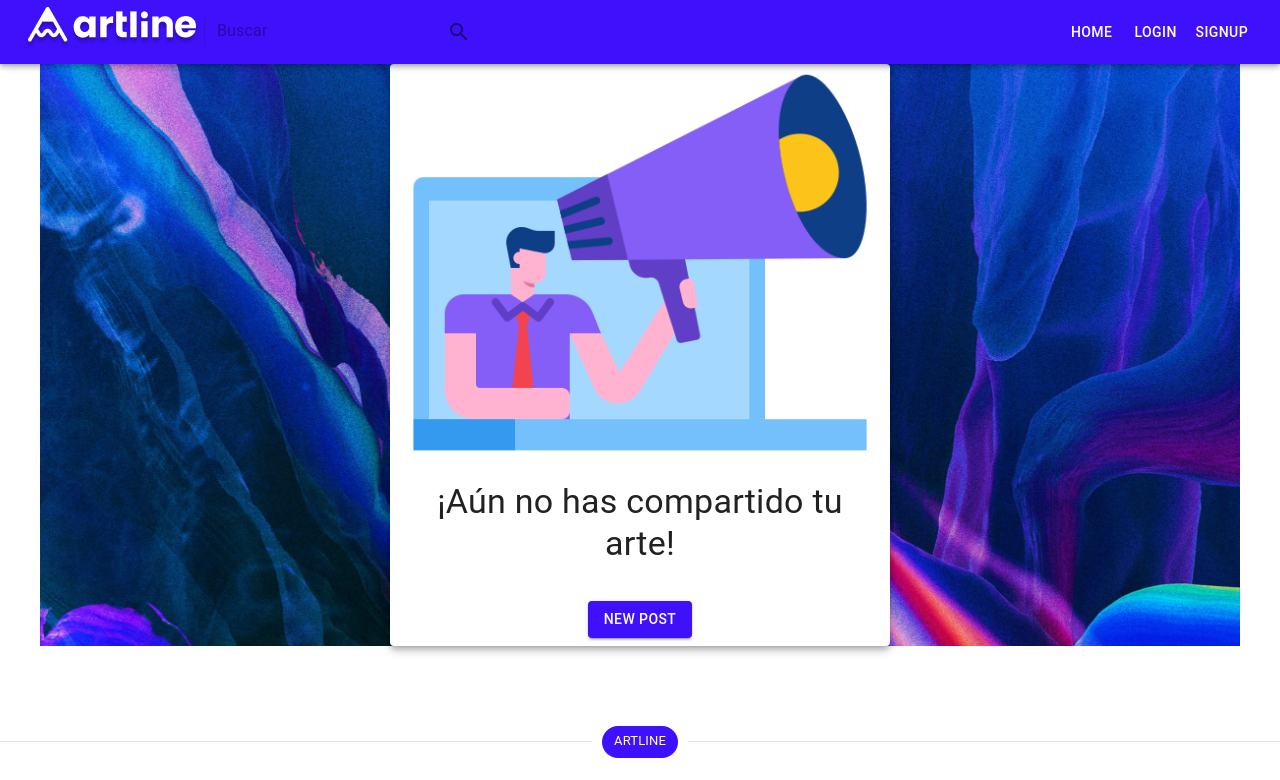
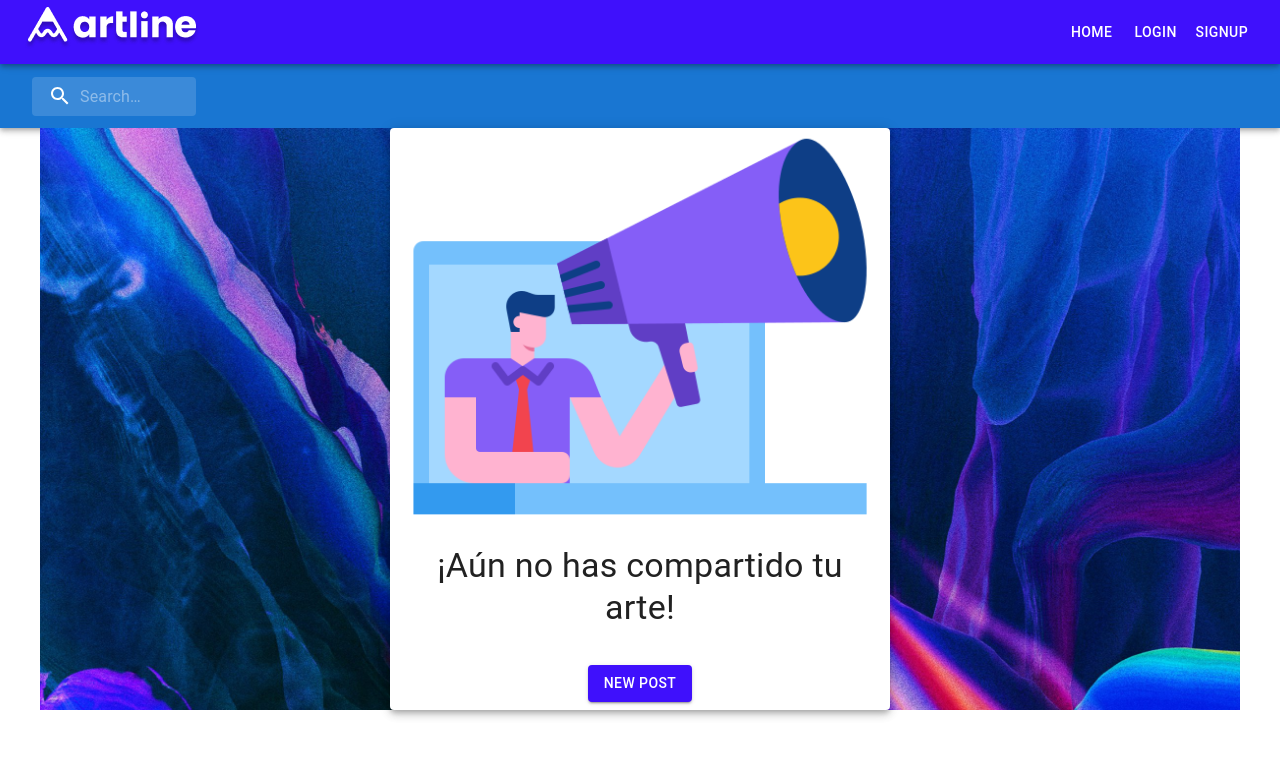
Before and after one commit to miuclara91/artline-react, a React (Create React App) app: page /discover in a window 1280 px wide. Shown: the top 780 px of the page. Built offline with nearby package versions, Linux system fonts and the light colour scheme.

Commit message:
Descubrir amigosdone

```diff
--- a/src/components/App.js
+++ b/src/components/App.js
@@ -3,7 +3,7 @@ import { BrowserRouter as Router, Switch, Route } from "react-router-dom";
 
 import { useLocalStorage } from "../helpers/useLocalStorage";
 import Header from "./Header";
-import Help from "../pages/Help";
+import Buscar from "../pages/Buscar";
 import DiscoverPage from "../pages/DiscoverPage";
 import Footer from './Footer';
 import HomePage from "../pages/HomePage";
@@ -28,19 +28,20 @@ function App() {
     <Router>
       <Switch>
         <Route path="/login">
-          <Help user={user} isLogged={isLogged} LogOut={handleLogOut} />
+          <Header user={user} isLogged={isLogged} LogOut={handleLogOut} />
           <Login user={user} setUser={setUser} isLogged={isLogged} setIsLogged={setIsLogged} />
         </Route>
         <Route path="/Signup">
-          <Help isLogged={isLogged} LogOut={handleLogOut} />
+          <Header isLogged={isLogged} LogOut={handleLogOut} />
           <Signup isLogged={isLogged} setIsLogged={setIsLogged} />
         </Route>
         <Route path="/discover">
-          <Help user={user} isLogged={isLogged} LogOut={handleLogOut} />
+          <Header user={user} isLogged={isLogged} LogOut={handleLogOut} />
+          <Buscar />
           <DiscoverPage user={user} isLogged={isLogged} setIsLogged={setIsLogged} token={user !== "" ? user[1].token : ""} />
         </Route>
         <Route path="/profile">
-          <Help user={user} isLogged={isLogged} LogOut={handleLogOut} />
+          <Header user={user} isLogged={isLogged} LogOut={handleLogOut} />
           {isLogged ?
             <PerfilPage isLogged={isLogged} user={user} token={user !== "" ? user[1].token : ""} />
             :
@@ -48,7 +49,7 @@ function App() {
           }
         </Route>
         <Route exact path="/post">
-          <Help user={user} isLogged={isLogged} LogOut={handleLogOut} />
+          <Header user={user} isLogged={isLogged} LogOut={handleLogOut} />
           {isLogged ?
             <PostPage isLogged={isLogged} user={user} token={user !== "" ? user[1].token : ""} />
             :
@@ -56,11 +57,12 @@ function App() {
           }
         </Route>
         <Route path="/post/detalle/:id">
-          <Help user={user} isLogged={isLogged} LogOut={handleLogOut} />
+          <Header user={user} isLogged={isLogged} LogOut={handleLogOut} />
           <PostDetalle />
         </Route>
         <Route path="/" exact>
-          <Help user={user} isLogged={isLogged} LogOut={handleLogOut} />
+          <Header user={user} isLogged={isLogged} LogOut={handleLogOut} />
+
           <HomePage isLogged={isLogged} user={user} token={user !== "" ? user[1].token : ""} />
         </Route>
         <Route component={Notfound} />
--- a/src/components/Header.jsx
+++ b/src/components/Header.jsx
@@ -1,48 +1,74 @@
 import React, { useEffect, useState } from "react";
 import { NavLink as Pages } from "react-router-dom";
 import { useHistory, useLocation } from "react-router";
-import { useLocalStorage } from "../helpers/useLocalStorage";
 //Components Material UI
-import { Box, AppBar, Toolbar, Button, IconButton, Menu, Badge, MenuItem, Tooltip, Fade, InputBase, Divider } from "@mui/material";
+import { Box, AppBar, Toolbar, Button, IconButton, Menu, Badge, MenuItem, Tooltip, Fade, InputBase, Divider, Avatar, Zoom, Fab, useScrollTrigger, CssBaseline } from "@mui/material";
 //Icons
-import { Menu as MenuIcon, AccountCircle, Mail as MailIcon, Search as SearchIcon, Notifications as NotificationsIcon, MoreVert as MoreIcon } from "@mui/icons-material";
+import { KeyboardArrowUp as KeyboardArrowUpIcon, Menu as MenuIcon, AccountCircle, Mail as MailIcon, Search as SearchIcon, Notifications as NotificationsIcon, MoreVert as MoreIcon } from "@mui/icons-material";
 // Assets
 import Logo from "../assets/logo.png";
 //Style
 import { ThemeProvider } from "@mui/material/styles";
 import Tema from "../helpers/Tema";
 import "../css/header.scss";
+import PropTypes from 'prop-types';
 
-function Header(props) {
-  const { isLogged, LogOut } = props;
-  const [user] = useLocalStorage("user");
+function ScrollTop(props) {
+
+
+  const { children, window } = props;
+  const trigger = useScrollTrigger({
+    target: window ? window() : undefined,
+    disableHysteresis: true,
+    threshold: 100,
+  });
+
+  const handleClick = (event) => {
+    const anchor = (event.target.ownerDocument || document).querySelector(
+      '#back-to-top-anchor',
+    );
+
+    if (anchor) {
+      anchor.scrollIntoView({
+        behavior: 'smooth',
+        block: 'center',
+      });
+    }
+  };
+
+  return (
+    <Zoom in={trigger}>
+      <Box
+        onClick={handleClick}
+        role="presentation"
+        sx={{ position: 'fixed', bottom: 16, right: 16 }}
+      >
+        {children}
+      </Box>
+    </Zoom>
+  );
+}
+
+ScrollTop.propTypes = {
+  children: PropTypes.element.isRequired,
+  window: PropTypes.func,
+};
+
+export default function Header(props) {
+  const { user, isLogged, LogOut } = props;
   const URLBase = 'https://artline-team10.herokuapp.com/artline/publicaciones';
   const [totalPost, setTotalPost] = useState(0);
+
   const [anchorEl, setAnchorEl] = useState(null);
   const [mobileMoreAnchorEl, setMobileMoreAnchorEl] = useState(null);
 
   const isMenuOpen = Boolean(anchorEl);
   const isMobileMenuOpen = Boolean(mobileMoreAnchorEl);
+
   let history = useHistory();
   let location = useLocation();
   let { from } = location.state || { from: { pathname: "/login" } };
-  /*
-    useEffect(() => {
-      obtenerDatos();
-      // return () => {
-      //   setTotalPost(0); // This worked for me
-      // };
-    }, [totalPost]);
 
-    const obtenerDatos = async () => {
-      if (isLogged) {
-        const data = await fetch(`${URLBase}/totalpostBYusuario/${user.id}`);
-        const totalpost = await data.json();
-        console.log(totalpost);
-        //setTotalPost(totalpost);
-      }
-    };
-  */
   const handleProfileMenuOpen = (event) => {
     setAnchorEl(event.currentTarget);
   };
@@ -67,6 +93,29 @@ function Header(props) {
     setMobileMoreAnchorEl(event.currentTarget);
   };
 
+  useEffect(() => {
+    if (isLogged)
+      obtenerDatos();
+    // return () => {
+    //     cleanup
+    // };
+  }, []);
+
+  const obtenerDatos = async () => {//Obtiene de la base de datos la información del usuario
+    const opciones = {
+      method: 'GET',
+      headers: {
+        'Content-Type': 'application/json',
+        'Authorization': `Bearer ${user[1].token}`,
+      }
+    };
+
+    const result = await fetch(`${URLBase}/totalpostBYUsuario/${user[0].id}`, opciones);
+
+    const total = await result.json();
+    total.length > 0 ? setTotalPost(total[0].total) : setTotalPost(0)
+  }
+
   // Renderiza menu
   const menuId = "primary-search-account-menu";
   const renderMenu = (
@@ -86,7 +135,10 @@ function Header(props) {
       onClose={handleMenuClose}
     >
       {/* <MenuItem onClick={handleMenuClose}>Settings</MenuItem> */}
-      <MenuItem onClick={handleCerrarSesion}>Cerrar Sesión</MenuItem>
+
+      <MenuItem key="user" onClick={handleMenuClose}>V2.0 soon</MenuItem>
+      <MenuItem key="settings" onClick={handleMenuClose}>Settings</MenuItem>
+      <MenuItem key="logout" onClick={handleCerrarSesion}>Cerrar Sesión</MenuItem>
     </Menu>
   );
 
@@ -110,7 +162,7 @@ function Header(props) {
     >
       <MenuItem>
         <IconButton size="large" aria-label="show 4 new mails" color="inherit">
-          <Badge badgeContent={4} color="error">
+          <Badge badgeContent={0} color="error">
             <MailIcon />
           </Badge>
         </IconButton>
@@ -122,7 +174,7 @@ function Header(props) {
           aria-label="show 17 new notifications"
           color="inherit"
         >
-          <Badge badgeContent={17} color="error">
+          <Badge badgeContent={0} color="error">
             <NotificationsIcon />
           </Badge>
         </IconButton>
@@ -138,52 +190,11 @@ function Header(props) {
         >
           <AccountCircle />
         </IconButton>
-        <p>{user}</p>
       </MenuItem>
     </Menu>
   );
 
-  return (
-    <ThemeProvider theme={Tema}>
-      <Box sx={{ flexGrow: 1 }} mb={5}>
-        <AppBar position="sticky" color="primary">
-          <Toolbar>
-            {/* Boton menu */}
-            <IconButton
-              size="large"
-              edge="start"
-              color="inherit"
-              aria-label="open drawer"
-              sx={{ display: { sm: "none", xs: "block" }, mr: 2 }}
-            >
-              <MenuIcon />
-            </IconButton>
-            {/* Logo */}
-            <Box
-              className="header__log"
-              sx={{ display: { sm: "block", xs: "none" } }}
-            >
-              <Pages to="/">
-                <img src={Logo} alt="Logo" />
-              </Pages>
-            </Box>
-            <Divider sx={{ height: 28, m: 0.5 }} orientation="vertical" />
-            <Box>
-              <InputBase
-                sx={{ ml: 1, flex: 1 }}
-                placeholder="Buscar"
-                color="white"
-                inputProps={{ 'aria-label': 'buscar' }}
-              />
-              <IconButton type="submit" sx={{ p: '10px' }} aria-label="search">
-                <SearchIcon color="white" />
-              </IconButton>
-            </Box>
-
-
-            <Box sx={{ flexGrow: 1 }} />
-            {/* Parte derecha del menu */}
-            {isLogged ? (
+  const renderLogin = (
     <>
       <Box sx={{ display: { xs: "none", md: "flex" } }}>
         <Button color="inherit">
@@ -195,7 +206,16 @@ function Header(props) {
           </Pages>
         </Button>
       </Box>
-
+      <Box sx={{ display: { xs: "none", md: "flex" } }}>
+        <Button color="inherit">
+          <Pages
+            to="/discover"
+            style={{ textDecoration: "none", color: "white" }}
+          >
+            Discover
+          </Pages>
+        </Button>
+      </Box>
       <Box sx={{ display: { xs: "none", md: "flex" } }}>
         <Button color="inherit">
           <Pages
@@ -204,7 +224,7 @@ function Header(props) {
           >
             <Tooltip title="Publicaciones hechas">
               {/* <Badge badgeContent={totalPost.total} color="success"> */}
-                        <Badge badgeContent={"99"} color="success">
+              <Badge badgeContent={totalPost} color="success">
                 Post
               </Badge>
             </Tooltip>
@@ -240,11 +260,13 @@ function Header(props) {
           color="inherit"
         >
           <Tooltip
-                      title={user !== undefined ? user : ""}
+            title={user ? user[2].username : "username"}
             TransitionComponent={Fade}
             TransitionProps={{ timeout: 600 }}
           >
-                      <AccountCircle />
+            {
+              user !== "" ? < Avatar alt="Username" src={user ? user[5].fotoPerfil : ""} /> : <AccountCircle />
+            }
           </Tooltip>
         </IconButton>
       </Box>
@@ -261,7 +283,8 @@ function Header(props) {
         </IconButton>
       </Box>
     </>
-            ) : (
+  );
+  const renderNotLogin = (
     <Box sx={{ display: { xs: "none", md: "flex" } }}>
       <Button color="inherit">
         <Pages
@@ -288,14 +311,47 @@ function Header(props) {
         </Pages>
       </Button>
     </Box>
-            )}
+  );
+
+  return (
+    <ThemeProvider theme={Tema}>
+      <CssBaseline />
+      <AppBar>
+        <Toolbar>
+          {/* Boton menu */}
+          <IconButton
+            size="large"
+            edge="start"
+            color="inherit"
+            aria-label="open drawer"
+            sx={{ display: { sm: "none", xs: "block" }, mr: 2 }}
+          >
+            <MenuIcon />
+          </IconButton>
+          {/* Logo */}
+          <Box
+            className="header__log"
+            sx={{ display: { sm: "block", xs: "none" } }}
+          >
+            <Pages to="/">
+              <img src={Logo} alt="Logo" />
+            </Pages>
+          </Box>
+
+          <Box sx={{ flexGrow: 1 }} />
+          {/* Parte derecha del menu */}
+          {isLogged ? renderLogin : renderNotLogin}
         </Toolbar>
       </AppBar>
       {renderMobileMenu}
       {renderMenu}
-      </Box>
+      <Toolbar id="back-to-top-anchor" />
+      {/* container */}
+      <ScrollTop {...props}>
+        <Fab color="secondary" size="small" aria-label="scroll back to top">
+          <KeyboardArrowUpIcon />
+        </Fab>
+      </ScrollTop>
     </ThemeProvider>
   );
 }
-
-export default Header;
--- /dev/null
+++ b/src/pages/Buscar.jsx
@@ -0,0 +1,69 @@
+import * as React from 'react';
+import { styled, alpha } from '@mui/material/styles';
+import AppBar from '@mui/material/AppBar';
+import Box from '@mui/material/Box';
+import Toolbar from '@mui/material/Toolbar';
+import InputBase from '@mui/material/InputBase';
+import SearchIcon from '@mui/icons-material/Search';
+
+const Search = styled('div')(({ theme }) => ({
+    position: 'relative',
+    borderRadius: theme.shape.borderRadius,
+    backgroundColor: alpha(theme.palette.common.white, 0.15),
+    '&:hover': {
+        backgroundColor: alpha(theme.palette.common.white, 0.25),
+    },
+    marginLeft: 0,
+    width: '100%',
+    [theme.breakpoints.up('sm')]: {
+        marginLeft: theme.spacing(1),
+        width: 'auto',
+    },
+}));
+
+const SearchIconWrapper = styled('div')(({ theme }) => ({
+    padding: theme.spacing(0, 2),
+    height: '100%',
+    position: 'absolute',
+    pointerEvents: 'none',
+    display: 'flex',
+    alignItems: 'center',
+    justifyContent: 'center',
+}));
+
+const StyledInputBase = styled(InputBase)(({ theme }) => ({
+    color: 'inherit',
+    '& .MuiInputBase-input': {
+        padding: theme.spacing(1, 1, 1, 0),
+        // vertical padding + font size from searchIcon
+        paddingLeft: `calc(1em + ${theme.spacing(4)})`,
+        transition: theme.transitions.create('width'),
+        width: '100%',
+        [theme.breakpoints.up('sm')]: {
+            width: '12ch',
+            '&:focus': {
+                width: '20ch',
+            },
+        },
+    },
+}));
+
+export default function Buscar() {
+    return (
+        <Box sx={{ flexGrow: 1 }}>
+            <AppBar position="static">
+                <Toolbar>
+                    <Search>
+                        <SearchIconWrapper>
+                            <SearchIcon />
+                        </SearchIconWrapper>
+                        <StyledInputBase
+                            placeholder="Search…"
+                            inputProps={{ 'aria-label': 'search' }}
+                        />
+                    </Search>
+                </Toolbar>
+            </AppBar>
+        </Box>
+    );
+}
--- a/src/pages/DiscoverPage.jsx
+++ b/src/pages/DiscoverPage.jsx
@@ -5,18 +5,16 @@ import { useLocalStorage } from "../helpers/useLocalStorage";
 import PostVacio from '../components/PostVacio';
 
 function DiscoverPage(props) {
-    // const [isLogged, setIsLogged] = useLocalStorage("isLogged", false);
     const { user, isLogged, token } = props;
-    // const [user, setUser] = useLocalStorage("user", "");
     const URLBase = 'https://artline-team10.herokuapp.com/artline/usuarios';
     const [users, setUsers] = useState([]);
+    const [amigos, setAmigos] = useState([]);
 
-    // console.log("--::::", user);
     useEffect(() => {
         if (isLogged) {
             obtenerDatos();
         }
-    }, [token]);
+    }, [token, amigos]);
 
 
     const obtenerDatos = async () => {
@@ -27,17 +25,14 @@ function DiscoverPage(props) {
                 'Authorization': `Bearer ${token}`,
             }
         };
-        console.log(opciones);
-        //if (!isLogged) {
+        // busca todos los usuarios
         const data = await fetch(`${URLBase}/todosUsuarios`, opciones);
-        const user = await data.json();
-        console.log("user----->", user);
-        delete user.fotoPerfil;
-        console.log("user----->", user);
-        setUsers(user);
-
-
-        //}
+        const users = await data.json();
+        setUsers(users);
+        // Busca amigos
+        const datAmigos = await fetch(`${URLBase}/${user[0].id}`, opciones);
+        const amigos = await datAmigos.json();
+        setAmigos(amigos.amigos);
     };
 
     const renderUsers = (
@@ -48,7 +43,7 @@ function DiscoverPage(props) {
                         users.map((item) => (
                             <>
                                 <Grid item xs={2} sm={4} md={4}>
-                                    <CardUsers key={item._id} data={item} />
+                                    <CardUsers key={item._id} data={item} token={token} amigos={amigos} setAmigos={setAmigos} user={user} />
                                 </Grid>
                             </>
                         ))
--- a/src/pages/Help.jsx
+++ b/src/pages/Help.jsx
@@ -54,7 +54,7 @@ ScrollTop.propTypes = {
     window: PropTypes.func,
 };
 
-export default function BackToTop(props) {
+export default function Header(props) {
     const { user, isLogged, LogOut } = props;
     const URLBase = 'https://artline-team10.herokuapp.com/artline/publicaciones';
     const [totalPost, setTotalPost] = useState(0);
@@ -110,10 +110,9 @@ export default function BackToTop(props) {
             }
         };
 
-        const data = await fetch(`${URLBase}/totalpostBYUsuario/${user[0].id}`, opciones);
+        const result = await fetch(`${URLBase}/totalpostBYUsuario/${user[0].id}`, opciones);
 
-        const total = await data.json();
-        console.log('total ->',total)
+        const total = await result.json();
         total.length > 0 ? setTotalPost(total[0].total) : setTotalPost(0)
     }
 
@@ -137,7 +136,7 @@ export default function BackToTop(props) {
         >
             {/* <MenuItem onClick={handleMenuClose}>Settings</MenuItem> */}
 
-            <MenuItem key="user" onClick={handleMenuClose}>Usuario</MenuItem>
+            <MenuItem key="user" onClick={handleMenuClose}>V2.0 soon</MenuItem>
             <MenuItem key="settings" onClick={handleMenuClose}>Settings</MenuItem>
             <MenuItem key="logout" onClick={handleCerrarSesion}>Cerrar Sesión</MenuItem>
         </Menu>
@@ -163,7 +162,7 @@ export default function BackToTop(props) {
         >
             <MenuItem>
                 <IconButton size="large" aria-label="show 4 new mails" color="inherit">
-                    <Badge badgeContent={4} color="error">
+                    <Badge badgeContent={0} color="error">
                         <MailIcon />
                     </Badge>
                 </IconButton>
@@ -175,7 +174,7 @@ export default function BackToTop(props) {
                     aria-label="show 17 new notifications"
                     color="inherit"
                 >
-                    <Badge badgeContent={17} color="error">
+                    <Badge badgeContent={0} color="error">
                         <NotificationsIcon />
                     </Badge>
                 </IconButton>
@@ -266,7 +265,7 @@ export default function BackToTop(props) {
                         TransitionProps={{ timeout: 600 }}
                     >
                         {
-                            user !== "" ? < Avatar alt="Username" src={user ? user[5].fotoPerfil : ""}  /> : <AccountCircle />
+                            user !== "" ? < Avatar alt="Username" src={user ? user[5].fotoPerfil : ""} /> : <AccountCircle />
                         }
                     </Tooltip>
                 </IconButton>
@@ -338,19 +337,6 @@ export default function BackToTop(props) {
                             <img src={Logo} alt="Logo" />
                         </Pages>
                     </Box>
-                    <Divider sx={{ height: 28, m: 0.5 }} orientation="vertical" />
-                    <Box>
-                        <InputBase
-                            sx={{ ml: 1, flex: 1 }}
-                            placeholder="Buscar"
-                            color="white"
-                            inputProps={{ 'aria-label': 'buscar' }}
-                        />
-                        <IconButton type="submit" sx={{ p: '10px' }} aria-label="search">
-                            <SearchIcon color="white" />
-                        </IconButton>
-                    </Box>
-
 
                     <Box sx={{ flexGrow: 1 }} />
                     {/* Parte derecha del menu */}
```
Also changed, not shown: src/components/CardsUsers.jsx (+48 -29 lines), src/components/FormDialog.jsx (+7 -6 lines). Lines whose indentation alone changed are shown as unchanged.
